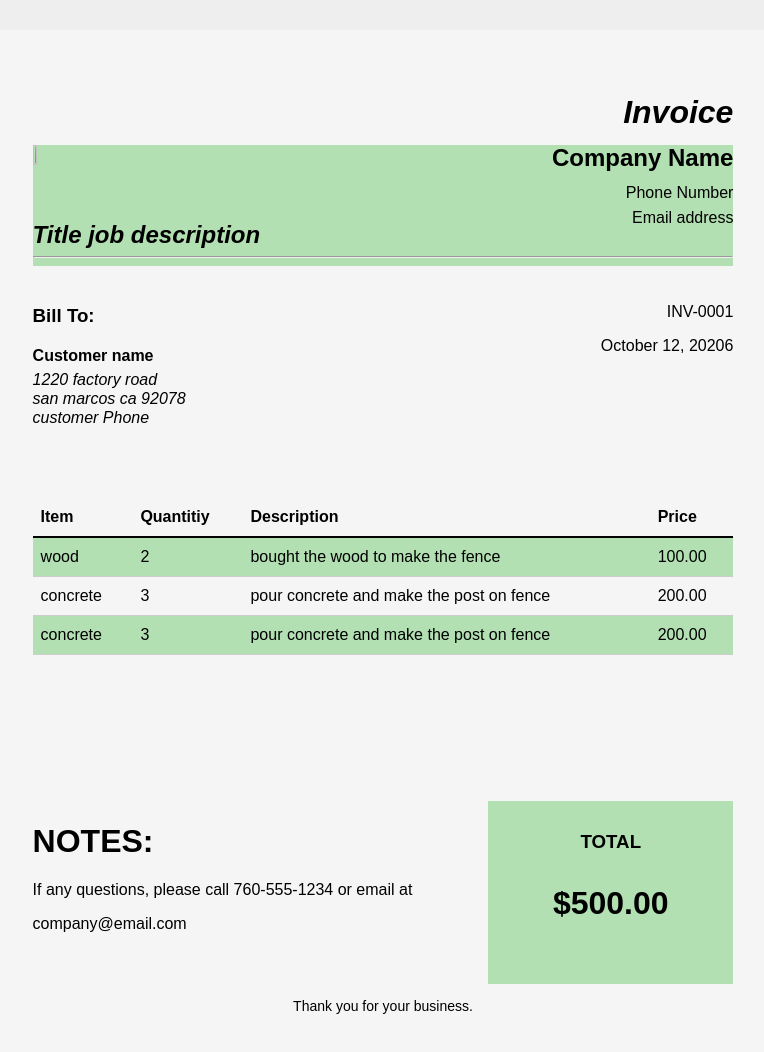
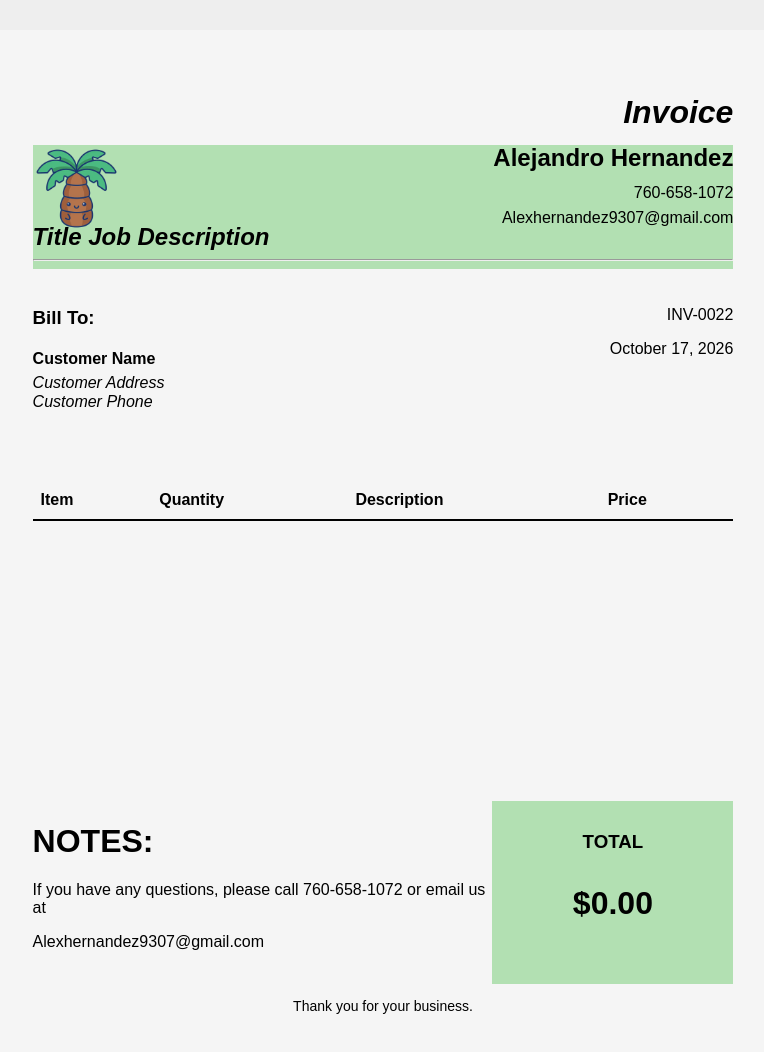
Before and after one commit to alexhernandez930/invoice-project, a plain HTML site: page Src/invoice.html in a window 1280 px wide. Shown: the whole page, without its empty margins (257-1021 px from the left). Drawn offline with Linux system fonts and the light colour scheme.

Commit message:
Redesign invoice preview layout

```diff
--- a/Src/invoice.html
+++ b/Src/invoice.html
@@ -2,97 +2,110 @@
 <html lang="en">
   <head>
     <meta charset="UTF-8" />
-    <meta name="viewport" content="width=device-width , initial-scale=1.0" />
+    <meta name="viewport" content="width=device-width, initial-scale=1.0" />
+
     <title>Invoice</title>
 
     <link rel="stylesheet" href="invoice.css" />
   </head>
 
   <body>
-    <!--<div class="invoice">-->
     <div class="invoice">
+      <!-- Invoice title -->
       <div class="title">
         <h1><i>Invoice</i></h1>
       </div>
 
-      <!-- Making the very top of the invoice with the compnay name and logo -->
+      <!-- Company information -->
       <div class="top">
         <div class="logo">
-          <img src="../images/palm_cute.webp" />
+          <img src="palm_cute.webp" alt="Company Logo" />
         </div>
 
         <div class="user-info">
-          <h2>Company Name</h2>
-          <p>Phone Number</p>
-          <p>Email address</p>
+          <h2>Alejandro Hernandez</h2>
+          <p>760-658-1072</p>
+          <p>Alexhernandez9307@gmail.com</p>
         </div>
       </div>
+
+      <!-- Job title -->
       <div class="name-top">
-        <h2 class="name"><i>Title job description</i></h2>
+        <h2 class="name">
+          <i id="preview-job-title">Title Job Description</i>
+        </h2>
+
         <hr />
       </div>
 
+      <!-- Customer and invoice information -->
       <div class="invoice-info">
+        <!-- Customer -->
         <div class="invoice-customer-info">
           <h3>Bill To:</h3>
-          <p><b>Customer name</b></p>
-          <address>1220 factory road</address>
-          <address>san marcos ca 92078</address>
-          <address>customer Phone</address>
+
+          <p>
+            <b id="preview-customer-name"> Customer Name </b>
+          </p>
+
+          <address id="preview-address">Customer Address</address>
+
+          <address id="preview-phone">Customer Phone</address>
         </div>
 
+        <!-- Invoice number and date -->
         <div class="invoice-num-date">
-          <p>INV-0001</p>
-          <data>October 12, 20206</data>
+          <p id="preview-invoice-number">INV-0022</p>
+
+          <time id="preview-date"> October 17, 2026 </time>
         </div>
       </div>
 
+      <!-- Invoice items -->
       <table class="items">
-        <tr>
-          <th>Item</th>
-          <th>Quantitiy</th>
-          <th>Description</th>
-          <th>Price</th>
-        </tr>
+        <thead>
+          <tr>
+            <th>Item</th>
+            <th>Quantity</th>
+            <th>Description</th>
+            <th>Price</th>
+          </tr>
+        </thead>
 
-        <tr>
-          <td>wood</td>
-          <td>2</td>
-          <td>bought the wood to make the fence</td>
-          <td>100.00</td>
-        </tr>
-
-        <tr>
-          <td>concrete</td>
-          <td>3</td>
-          <td>pour concrete and make the post on fence</td>
-          <td>200.00</td>
-        </tr>
-        <tr>
-          <td>concrete</td>
-          <td>3</td>
-          <td>pour concrete and make the post on fence</td>
-          <td>200.00</td>
-        </tr>
+        <!-- JavaScript will create the rows here -->
+        <tbody id="preview-items"></tbody>
       </table>
 
+      <!-- Bottom section -->
       <div class="bottom-area">
         <div class="bottom-section">
+          <!-- Notes -->
           <div class="note-box">
             <h1>NOTES:</h1>
-            <p>If any questions, please call 760-555-1234 or email at</p>
-            <p>company@email.com</p>
+
+            <p>
+              If you have any questions, please call 760-658-1072 or email us at
+            </p>
+
+            <p>Alexhernandez9307@gmail.com</p>
           </div>
+
+          <!-- Total -->
           <div class="total-box">
             <h3>TOTAL</h3>
-            <p>$500.00</p>
+
+            <p id="preview-total">$0.00</p>
           </div>
         </div>
 
+        <!-- Footer -->
         <footer>
           <p>Thank you for your business.</p>
         </footer>
       </div>
     </div>
+
+    <!-- Invoice preview JavaScript -->
+    <script src="invoice-preview.js"></script>
   </body>
 </html>
```
